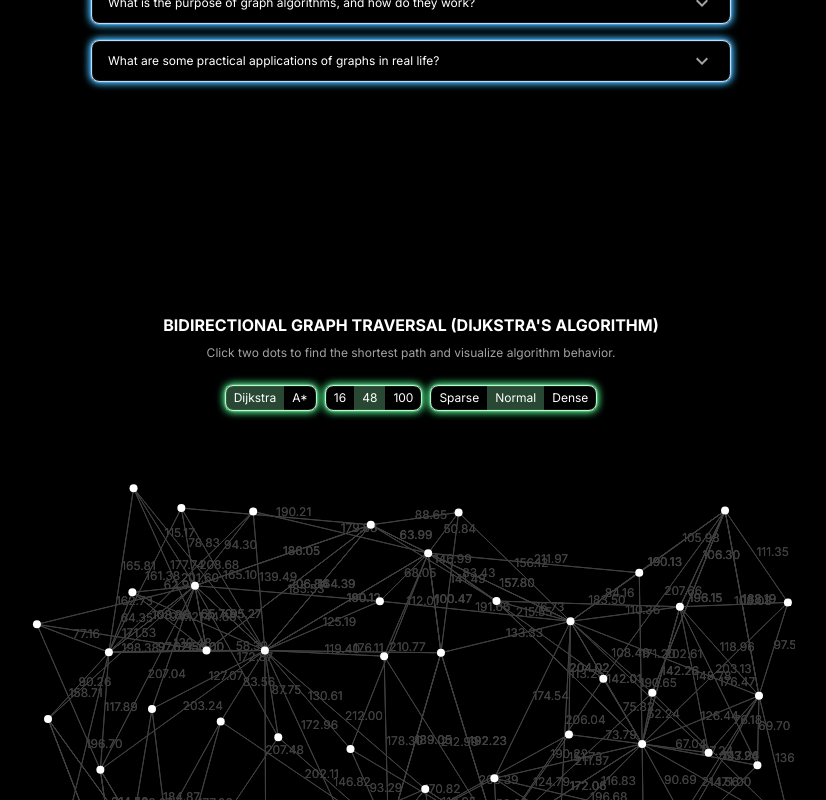
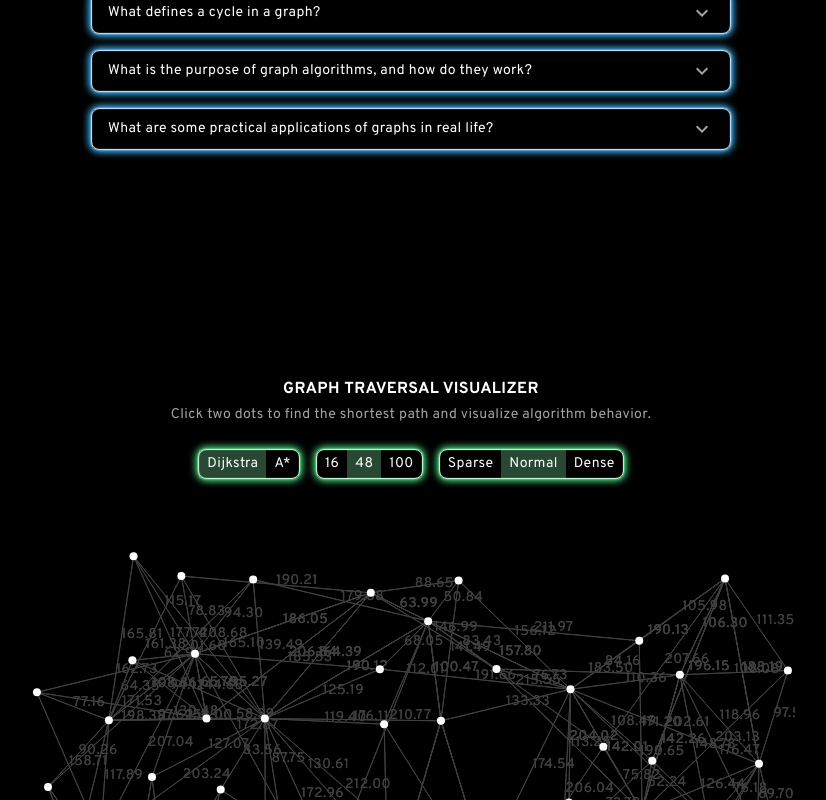
Before and after one commit to j1yl/graphs, a Next.js app: page / in a window 1280 px wide. Shown: the part 1320-2120 px from the top of the page, without its empty margins (229-1055 px from the left). Built offline with nearby package versions, Linux system fonts and the light colour scheme.

Commit message:
Update font sizes and styles in layout, page, and accordion components

```diff
--- a/app/layout.tsx
+++ b/app/layout.tsx
@@ -1,8 +1,8 @@
 import type { Metadata } from "next";
-import { Inter, Poppins } from "next/font/google";
+import { Overpass } from "next/font/google";
 import "./globals.css";
 
-const poppins = Inter({
+const poppins = Overpass({
   subsets: ["latin"],
   weight: ["400", "700"],
 });
@@ -19,7 +19,11 @@ export default function RootLayout({
 }>) {
   return (
     <html lang="en">
-      <body className={`${poppins.className} text-white`}>{children}</body>
+      <body
+        className={`${poppins.className} leading-none tracking-wide text-white`}
+      >
+        {children}
+      </body>
     </html>
   );
 }
--- a/app/page.tsx
+++ b/app/page.tsx
@@ -208,7 +208,7 @@ export default function Home() {
         <Grid width={width} height={(width * 9) / 16} mobile={isMobile} />
       </div>
       <div className="relative flex items-center justify-center py-4 md:py-8">
-        <p className="text-xs">
+        <p className="text-sm">
           &copy; {new Date().getFullYear()} Joe L. Lee. All rights reserved.
         </p>
       </div>
--- a/components/Accordion.tsx
+++ b/components/Accordion.tsx
@@ -30,7 +30,7 @@ export default function Accordion({ question, children, expanded }: Props) {
         duration: 0.5,
         delay: 0.2,
       }}
-      className="w-full rounded-lg border border-blue-200 px-4 py-2 text-xs text-neutral-400 shadow-[0_0_1px_#fff,inset_0_0_1px_#fff,0_0_2px_#4bf,0_0_8px_#4bf,0_0_8px_#4bf]"
+      className="w-full rounded-lg border border-blue-200 px-4 py-2 text-sm text-neutral-400 shadow-[0_0_1px_#fff,inset_0_0_1px_#fff,0_0_2px_#4bf,0_0_8px_#4bf,0_0_8px_#4bf]"
     >
       <button
         className="flex w-full items-center justify-between text-left"
--- a/components/Grid.tsx
+++ b/components/Grid.tsx
@@ -226,14 +226,17 @@ const Grid: React.FC<Props> = ({ width, height, mobile }) => {
       <div className="flex items-center justify-center gap-4">
         <div className="flex flex-col items-center gap-2">
           <h2 className="text-center font-bold uppercase">
-            Bidirectional graph traversal (Dijkstra&apos;s algorithm)
+            Graph traversal visualizer
           </h2>
-          <p className="text-center text-xs text-neutral-400">
+          <p className="text-center text-sm text-neutral-400">
             Click two dots to find the shortest path and visualize algorithm
             behavior.
           </p>
-          <div className="mt-4 flex flex-wrap items-center justify-center gap-2">
-            <div className="flex items-center justify-center rounded-lg border border-green-200 text-xs text-white shadow-[0_0_1px_#fff,inset_0_0_1px_#fff,0_0_2px_#4ade80,0_0_8px_#4ade80,0_0_8px_#4ade80]">
+          <div className="mt-4 flex flex-wrap items-center justify-center gap-4">
+            <div
+              title="Select an algorithm"
+              className="flex items-center justify-center rounded-lg border border-green-200 text-sm text-white shadow-[0_0_1px_#fff,inset_0_0_1px_#fff,0_0_2px_#4ade80,0_0_8px_#4ade80,0_0_8px_#4ade80]"
+            >
               <button
                 onClick={() => setAlgorithm("dijkstra")}
                 className={`px-2 py-1 transition-colors duration-200 ease-in-out hover:bg-green-300/30 disabled:cursor-not-allowed disabled:bg-white/10 disabled:text-neutral-400`}
@@ -255,7 +258,10 @@ const Grid: React.FC<Props> = ({ width, height, mobile }) => {
                 A*
               </button>
             </div>
-            <div className="flex items-center justify-center rounded-lg border border-green-200 text-xs text-white shadow-[0_0_1px_#fff,inset_0_0_1px_#fff,0_0_2px_#4ade80,0_0_8px_#4ade80,0_0_8px_#4ade80]">
+            <div
+              title="Select the amount of vertices"
+              className="flex items-center justify-center rounded-lg border border-green-200 text-sm text-white shadow-[0_0_1px_#fff,inset_0_0_1px_#fff,0_0_2px_#4ade80,0_0_8px_#4ade80,0_0_8px_#4ade80]"
+            >
               <button
                 disabled={isAnimating}
                 onClick={() => setAmount(16)}
@@ -287,7 +293,10 @@ const Grid: React.FC<Props> = ({ width, height, mobile }) => {
                 100
               </button>
             </div>
-            <div className="flex items-center justify-center rounded-lg border border-green-200 text-xs text-white shadow-[0_0_1px_#fff,inset_0_0_1px_#fff,0_0_2px_#4ade80,0_0_8px_#4ade80,0_0_8px_#4ade80]">
+            <div
+              title="Select the graph density"
+              className="flex items-center justify-center rounded-lg border border-green-200 text-sm text-white shadow-[0_0_1px_#fff,inset_0_0_1px_#fff,0_0_2px_#4ade80,0_0_8px_#4ade80,0_0_8px_#4ade80]"
+            >
               <button
                 disabled={isAnimating}
                 onClick={() => setDensity(0.3)}
@@ -345,7 +354,7 @@ const Grid: React.FC<Props> = ({ width, height, mobile }) => {
             <text
               x={(edge.from.x + edge.to.x) / 2}
               y={(edge.from.y + edge.to.y) / 2}
-              className="fill-neutral-700 text-xs"
+              className="fill-neutral-700 text-sm"
             >
               {edge.weight.toFixed(2)}
             </text>
@@ -359,7 +368,7 @@ const Grid: React.FC<Props> = ({ width, height, mobile }) => {
             y1={edge.from.y}
             x2={edge.to.x}
             y2={edge.to.y}
-            className={"stroke-green-800"}
+            className={"stroke-green-700"}
             strokeWidth={mobile ? 2 : 1}
             filter={"url(#glow)"}
             initial={{ pathLength: 0 }}
@@ -375,7 +384,7 @@ const Grid: React.FC<Props> = ({ width, height, mobile }) => {
             y2={edge.from.y}
             x1={edge.to.x}
             y1={edge.to.y}
-            className="stroke-green-400"
+            className="stroke-green-300"
             strokeWidth={mobile ? 3 : 2}
             initial={{ pathLength: 0 }}
             animate={{ pathLength: 1 }}
--- a/components/Hero.tsx
+++ b/components/Hero.tsx
@@ -100,7 +100,7 @@ export default function Hero({ width, height, amount }: Props) {
         className="flex flex-col items-center justify-center gap-2"
       >
         <h1 className="text-center font-bold uppercase">What are graphs?</h1>
-        <p className="text-xs text-neutral-400">
+        <p className="text-sm text-neutral-400">
           A{" "}
           <Link
             href="https://fullyhacks.acmcsuf.com/"
```
